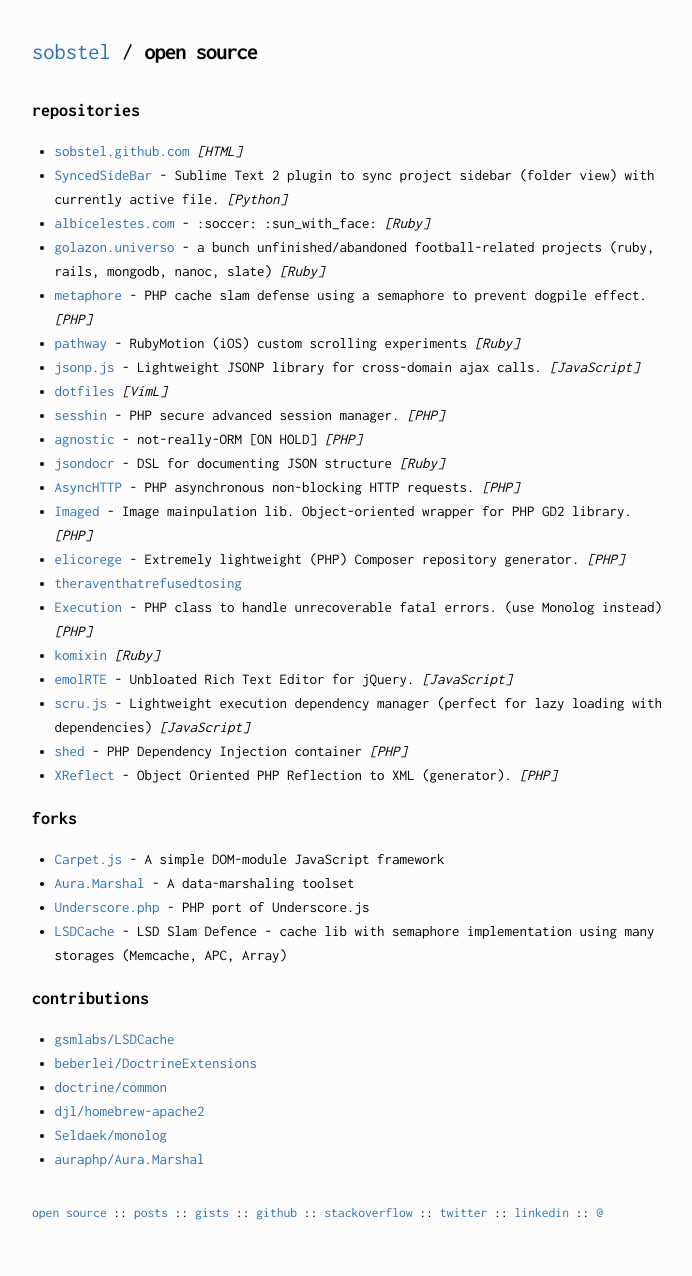
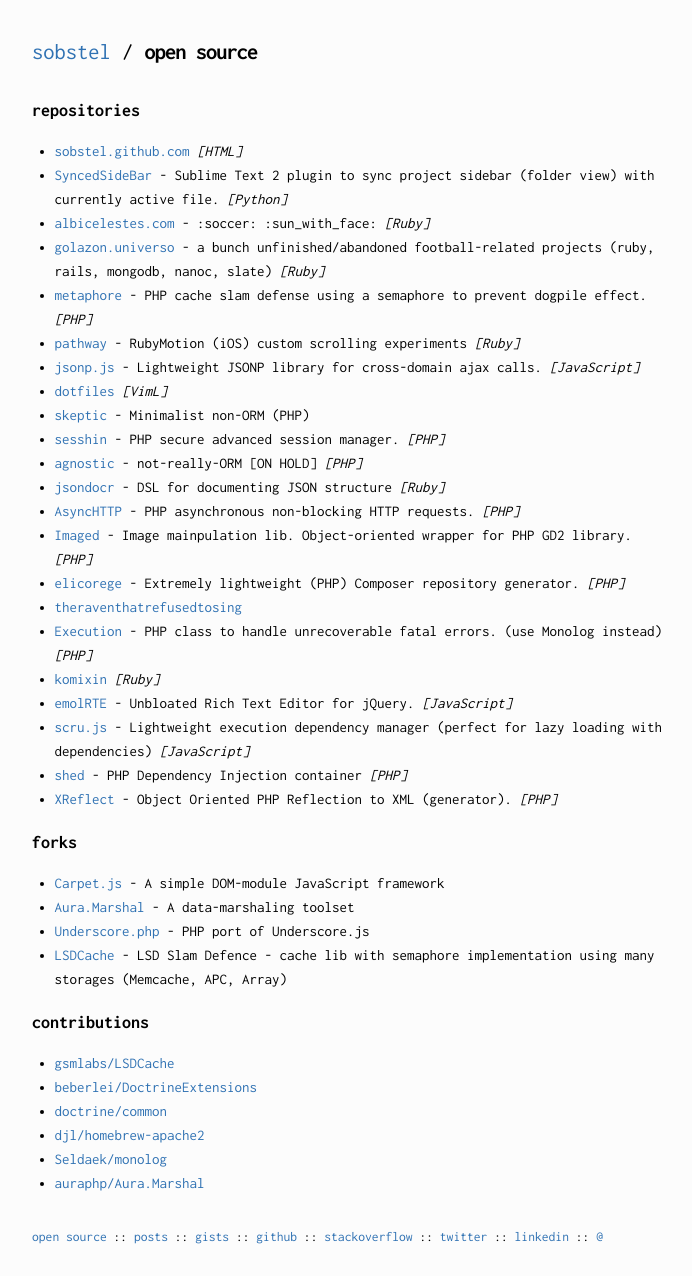
Before and after one commit to sobstel/sobstel.github.com, a Jekyll site: the page built from open-source.html, in a window 1280 px wide. Shown: the whole page, without its empty margins (292-984 px from the left). Built offline with Jekyll 4.4.1, drawn with Linux system fonts in a browser that asks for light colours; before the commit the page ends 1252 px from its top, so only the background shows below that.

Commit message:
For several moments both of us were the unconscious and cosmic toys of our own deception. - Octave Mirabeau, The Torture Garden

```diff
--- a/_data/meta.yml
+++ b/_data/meta.yml
@@ -1,2 +1,2 @@
 ---
-gists-last-read: '2016-02-18T16:46:04Z'
+gists-last-read: '2016-02-18T16:52:10Z'
--- a/_data/repos.yml
+++ b/_data/repos.yml
@@ -49,6 +49,12 @@
   description: ''
   fork: false
   language: VimL
+- name: skeptic
+  full_name: sobstel/skeptic
+  html_url: https://github.com/sobstel/skeptic
+  description: Minimalist non-ORM (PHP)
+  fork: false
+  language:
 - name: sesshin
   full_name: sobstel/sesshin
   html_url: https://github.com/sobstel/sesshin
--- a/work.html
+++ b/work.html
@@ -14,6 +14,9 @@
     </p>
     <p>
       Backend developer, sysadmin. PHP, Symfony2, MySQL, RabbitMQ, Ubuntu. 2014-now.
+    </p>
+    <p>
+      Delivery tool: Laravel, PHP, MySQL, Bootstrap.
     </p>
     <p>
       <a href="http://www.protipster.com/">www.protipster.com</a>
@@ -64,7 +67,7 @@
   <article class="betpal text-right">
     <header>BetPal for iOS</header>
     <p>
-      Betting tips. Experimental mobile app. Available for preview only via <a href-"http://view.ionic.io/">Ionic View</a> for now.
+      Betting tips. Experimental mobile app. Available for preview only via <a href="http://view.ionic.io/">Ionic View</a> for now.
     </p>
     <p>
       Ionic Framework, JavaScript, AngularJS. 2015.
```
Also changed, not shown: 1 other file.
